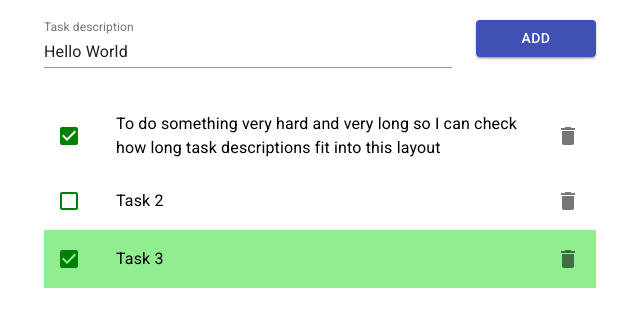
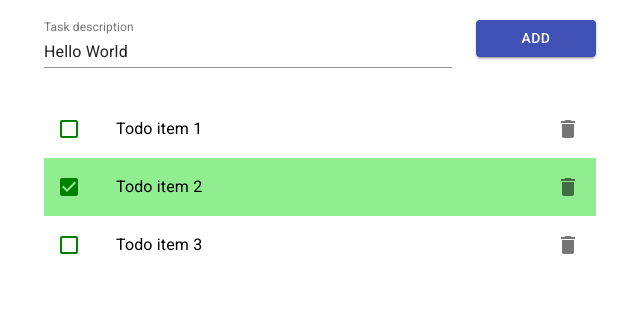
Before and after one commit to imilka/react-todo, a React (Create React App) app: page / in a window 1280 px wide. Shown: the top 326 px of the page, without its empty margins (320-960 px from the left). Built offline with nearby package versions, Linux system fonts and the light colour scheme.

Commit message:
render todo list from store

```diff
--- a/package.json
+++ b/package.json
@@ -5,6 +5,7 @@
   "dependencies": {
     "@material-ui/core": "^4.9.0",
     "@material-ui/icons": "^4.5.1",
+    "classnames": "^2.2.6",
     "react": "^16.8.0",
     "react-dom": "^16.8.0",
     "react-redux": "^5.0.7",
--- a/src/containers/App.js
+++ b/src/containers/App.js
@@ -1,5 +1,6 @@
 import React, { Component } from 'react';
 import { connect } from 'react-redux';
+import classNames from 'classnames';
 
 import { Container, Button, TextField, Grid } from '@material-ui/core';
 import List from "@material-ui/core/List";
@@ -20,12 +21,38 @@ const mapDispatchToProps = dispatch => ({
 });
 
 const mapStateToProps = state => ({
-  ...state
+  todoItems: state.todoList
 });
 
 class App extends Component {
 
   render() {
+    const listItems = this.props.todoItems.map(todoItem => {
+      const listItemClassName = classNames({'List-item-done': todoItem.completed});
+      return (
+        <ListItem className={listItemClassName}>
+          <ListItemIcon>
+            <Checkbox
+              style = {{
+                color: "green",
+              }}
+              edge="start"
+              checked={todoItem.completed}
+              disableRipple
+            />
+          </ListItemIcon>
+          <ListItemText
+            primary={todoItem.description}
+          />
+          <ListItemSecondaryAction>
+            <IconButton edge="end" aria-label="delete">
+              <DeleteIcon />
+            </IconButton>
+          </ListItemSecondaryAction>
+        </ListItem>
+      )
+    });
+
     return (
       <Container className="App-container" maxWidth="sm">
         <Grid container direction="row" spacing={3}>
@@ -46,65 +73,7 @@ class App extends Component {
           </Grid>
           <Grid item xs={12}>
             <List>
-              <ListItem>
-                <ListItemIcon>
-                  <Checkbox
-                    style = {{
-                      color: "green",
-                    }}
-                    edge="start"
-                    checked
-                    disableRipple
-                  />
-                </ListItemIcon>
-                <ListItemText
-                  primary="To do something very hard and very long so I can check how long task descriptions fit into this layout"
-                />
-                <ListItemSecondaryAction>
-                  <IconButton edge="end" aria-label="delete">
-                    <DeleteIcon />
-                  </IconButton>
-                </ListItemSecondaryAction>
-              </ListItem>
-              <ListItem>
-                <ListItemIcon>
-                  <Checkbox
-                    style = {{
-                      color: "green",
-                    }}
-                    edge="start"
-                    disableRipple
-                  />
-                </ListItemIcon>
-                <ListItemText
-                  primary="Task 2"
-                />
-                <ListItemSecondaryAction>
-                  <IconButton edge="end" aria-label="delete">
-                    <DeleteIcon />
-                  </IconButton>
-                </ListItemSecondaryAction>
-              </ListItem>
-              <ListItem className="List-item-done">
-                <ListItemIcon>
-                  <Checkbox
-                    style = {{
-                      color: "green",
-                    }}
-                    edge="start"
-                    checked
-                    disableRipple
-                  />
-                </ListItemIcon>
-                <ListItemText
-                  primary="Task 3"
-                />
-                <ListItemSecondaryAction>
-                  <IconButton edge="end" aria-label="delete">
-                    <DeleteIcon />
-                  </IconButton>
-                </ListItemSecondaryAction>
-              </ListItem>
+              {listItems}
             </List>
           </Grid>
         </Grid>
--- a/src/reducers/rootReducer.js
+++ b/src/reducers/rootReducer.js
@@ -1,6 +1,6 @@
 import { combineReducers } from 'redux';
-import simpleReducer from './simpleReducer';
+import todoListReducer from './todoListReducer';
 
 export default combineReducers({
-  simpleReducer
+  todoList: todoListReducer
 });
--- a/src/reducers/simpleReducer.js
+++ /dev/null
@@ -1,13 +0,0 @@
-/*
-  src/reducers/simpleReducer.js
-*/
-export default (state = {}, action) => {
-  switch (action.type) {
-    case 'SIMPLE_ACTION':
-      return {
-        result: action.payload
-      };
-    default:
-      return state
-  }
-}
--- /dev/null
+++ b/src/reducers/todoListReducer.js
@@ -0,0 +1,28 @@
+const initialState = [
+  {
+    id: 1,
+    description: "Todo item 1",
+    completed: false
+  },
+  {
+    id: 2,
+    description: "Todo item 2",
+    completed: true
+  },
+  {
+    id: 3,
+    description: "Todo item 3",
+    completed: false
+  }
+];
+
+export default (state = initialState, action) => {
+  switch (action.type) {
+    case 'SIMPLE_ACTION':
+      return {
+        result: action.payload
+      };
+    default:
+      return state
+  }
+}
```
